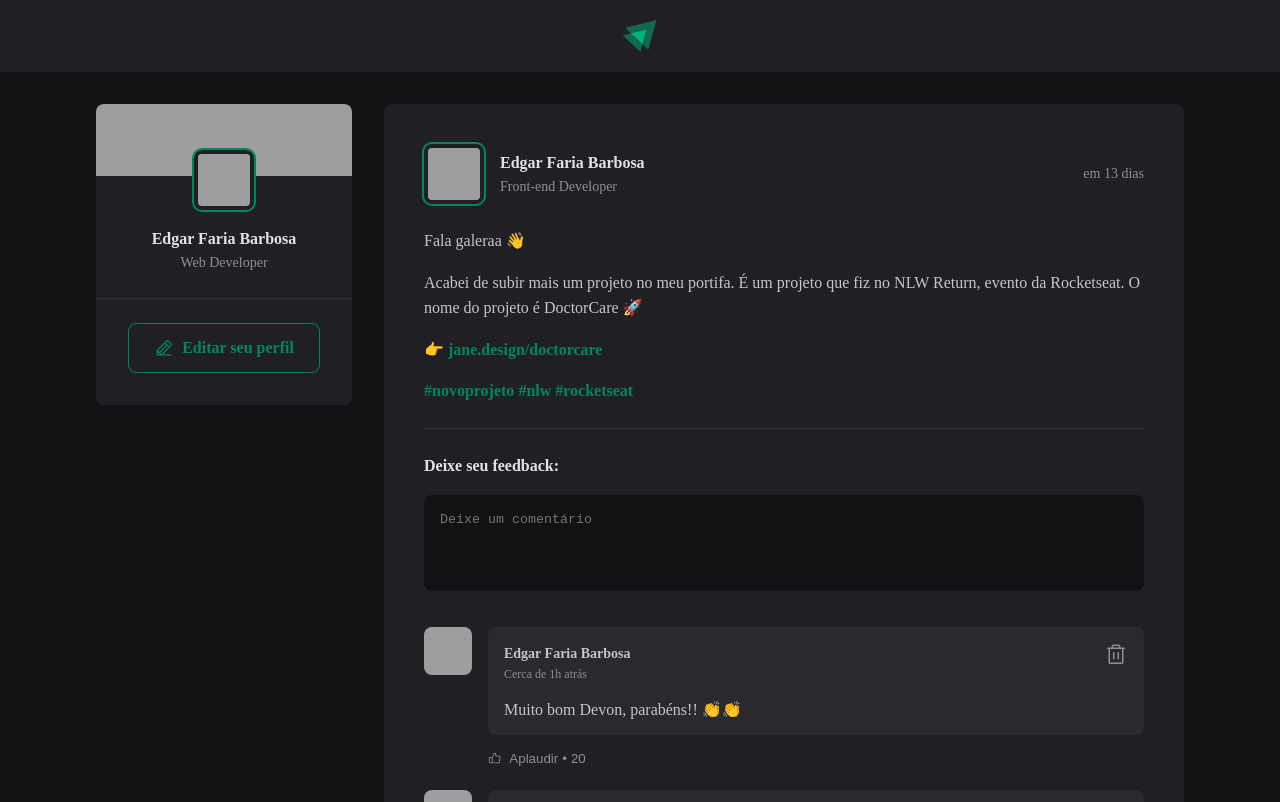
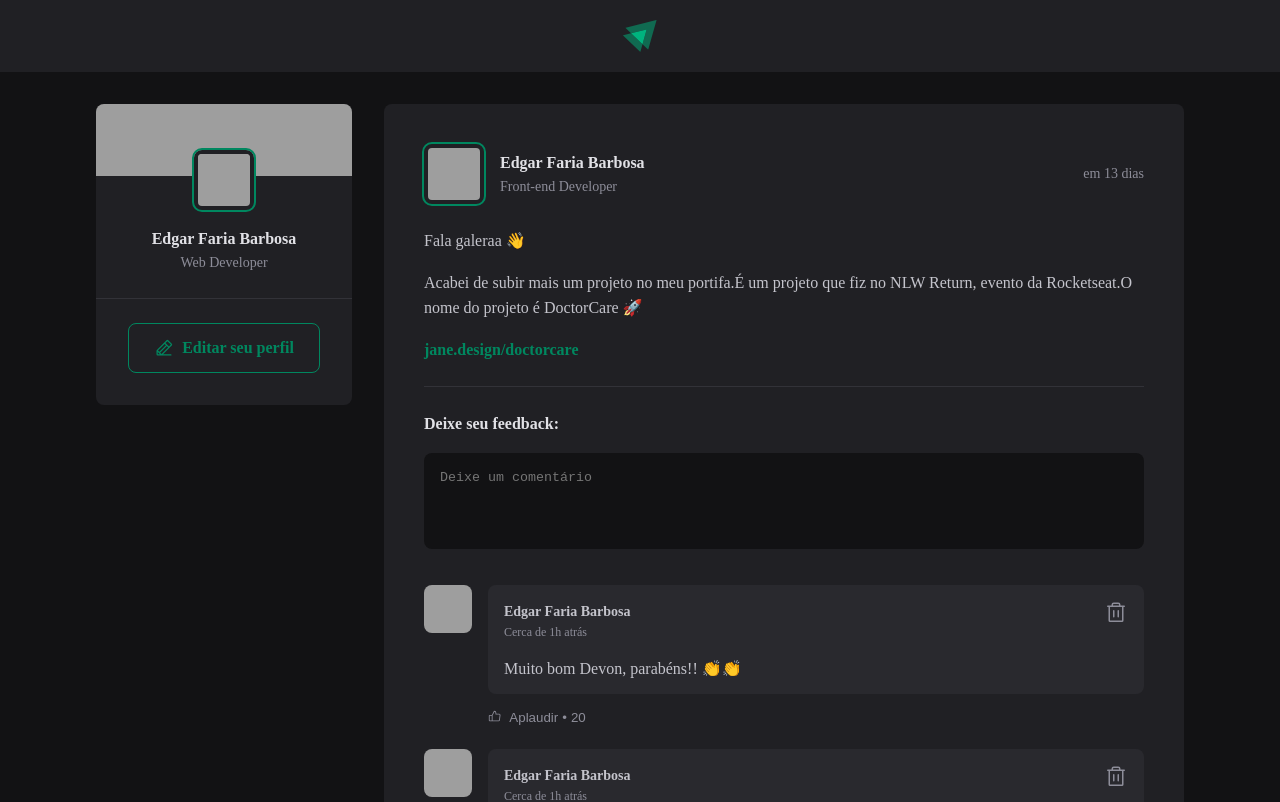
Before and after one commit to edgarfbarbosa/ignite-feed, a React (Vite) app: page / in a window 1280 px wide. Shown: the top 802 px of the page. Built offline with nearby package versions, Linux system fonts and the light colour scheme; grey boxes are pictures that could not be loaded.

Commit message:
fix: Demonstrando o conteúdo do Post utilizando map

```diff
--- a/src/components/Post/Post.jsx
+++ b/src/components/Post/Post.jsx
@@ -5,7 +5,7 @@ import { Avatar } from '../Avatar/Avatar'
 import { Comment } from '../Comment/Comment'
 import styles from './Post.module.css'
 
-export function Post({ author, publishedAt }) {
+export function Post({ author, publishedAt, content }) {
   const publishedDateFormatted = format(
     publishedAt,
     "d 'de' LLLL 'às' HH:mm'h'",
@@ -36,21 +36,15 @@ export function Post({ author, publishedAt }) {
       </header>
 
       <div className={styles.content}>
-        <p>Fala galeraa 👋</p>
-
-        <p>Acabei de subir mais um projeto no meu portifa. É um projeto que fiz no NLW Return, evento da Rocketseat. O nome do projeto é DoctorCare 🚀</p>
-
-        <p>👉{' '}<a href="">jane.design/doctorcare</a></p>
-
-        <p>
-          <a href="">#novoprojeto</a>{' '}
-          <a href="">#nlw</a>{' '}
-          <a href="">#rocketseat</a>
-          {/*
-                * {' '} é utilizado para adicionar espaço real entre os elementos;
-                * Não é uma boa prática.
-            */}
-        </p>
+        {
+          content.map(item => {
+            if (item.type === 'paragraph') {
+              return <p>{item.content}</p>
+            } else if (item.type === 'link') {
+              return <p><a href="#">{item.content}</a></p>
+            }
+          })
+        }
       </div>
 
       <form className={styles.commentForm}>
```
